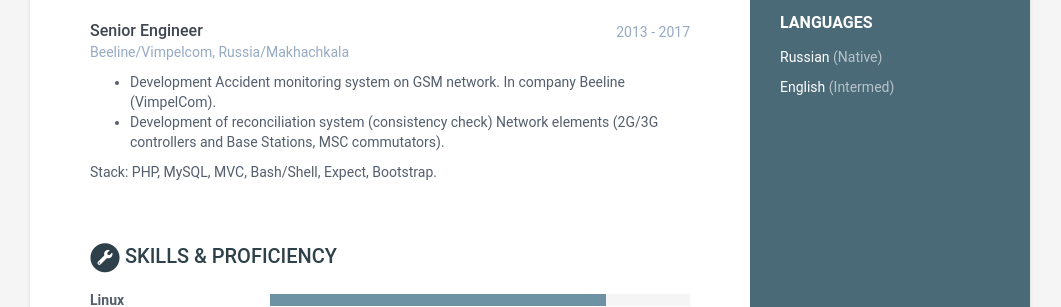
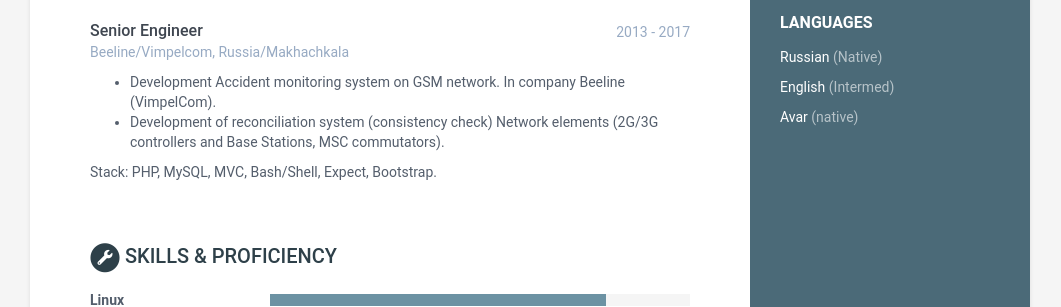
Before and after one commit to isagadji/isa, a Jekyll site: the page built from index.html, in a window 1280 px wide. Shown: the part 679-986 px from the top of the page, without its empty margins (110-1171 px from the left). Built offline with Jekyll 4.4.1, drawn with Linux system fonts in a browser that asks for light colours.

Commit message:
Merge branch 'online-cv'
# Conflicts:
#	_config.yml

```diff
--- a/_data/data.yml
+++ b/_data/data.yml
@@ -30,6 +30,9 @@ sidebar:
 
       - idiom: English
         level: Intermed
+
+      - idiom: Avar
+        level: native
 
     interests:
 #      - item: Coding
```
